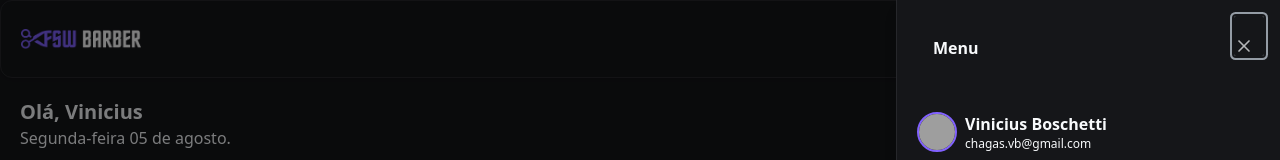
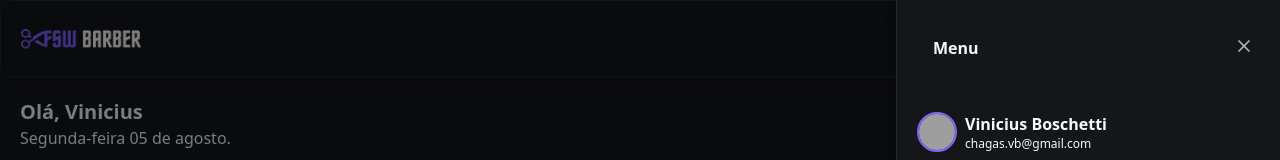
Before and after one commit to ViniiCh4g4s/next-barbershop, a Next.js app: page / in a window 1280 px wide. Both pictures are taken after a click on the button 1241 px from the left and 39 px from the top of the page. Shown: the top 160 px of the page. Built offline with nearby package versions, Linux system fonts and the light colour scheme; no server answers; the database is empty; grey boxes are pictures that could not be loaded.

Commit message:
fix: remove unnecessary focus:ring-offset-2 class from SheetPrimitive.Close component
Signed-off-by: Vinícius Boschetti <chagas.vb@gmail.com>

```diff
--- a/app/_components/ui/sheet.tsx
+++ b/app/_components/ui/sheet.tsx
@@ -75,7 +75,7 @@ function SheetContent({
       >
         {children}
         {showCloseButton && (
-          <SheetPrimitive.Close className="ring-offset-background focus:ring-ring data-[state=open]:bg-secondary absolute top-4 right-4 rounded-xs pt-5 pr-2.5 opacity-70 transition-opacity hover:opacity-100 focus:ring-2 focus:ring-offset-2 focus:outline-hidden disabled:pointer-events-none">
+          <SheetPrimitive.Close className="ring-offset-background focus:ring-ring data-[state=open]:bg-secondary absolute top-4 right-4 rounded-xs pt-5 pr-2.5 opacity-70 transition-opacity hover:opacity-100 focus:outline-hidden disabled:pointer-events-none">
             <XIcon className="size-5" />
             <span className="sr-only">Close</span>
           </SheetPrimitive.Close>
```
